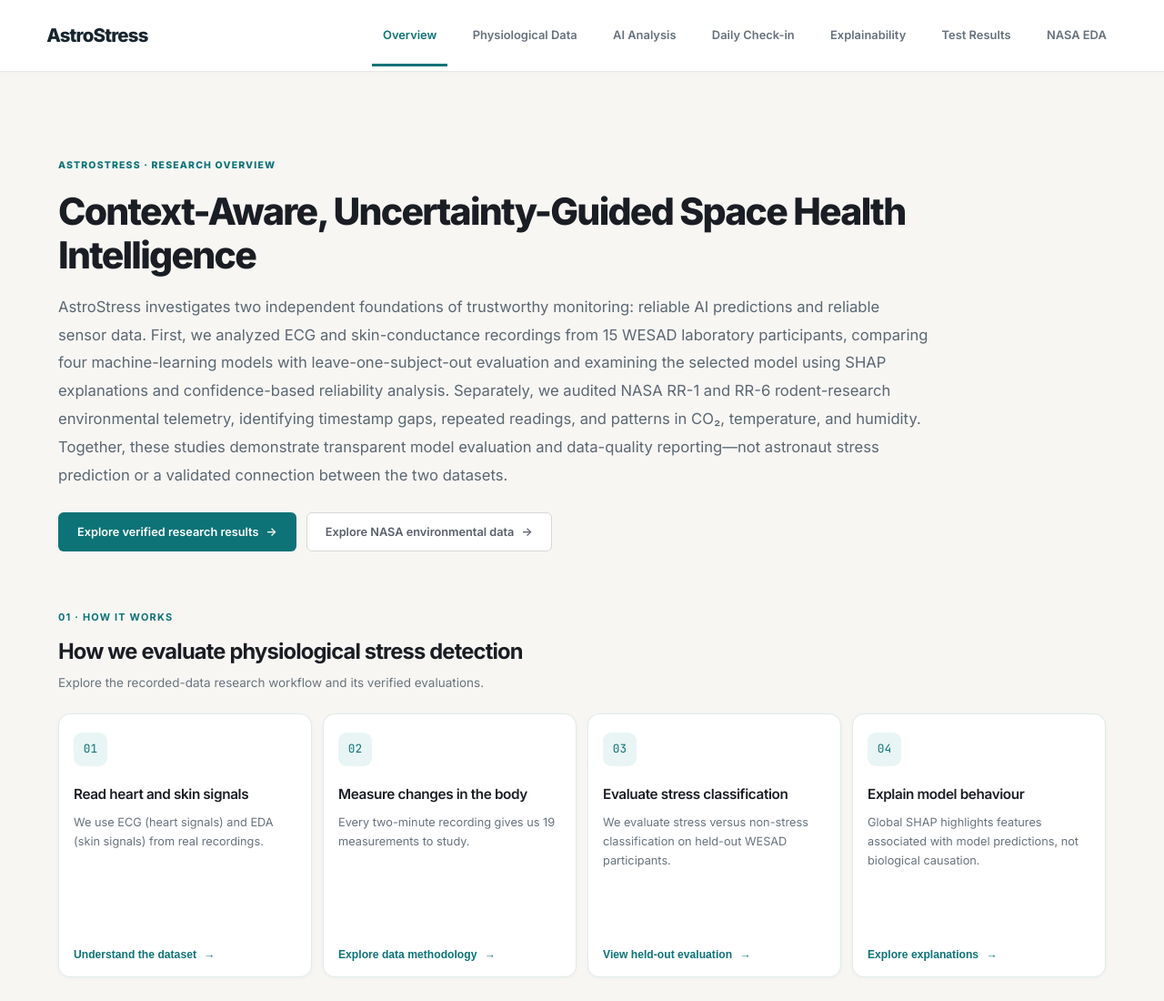
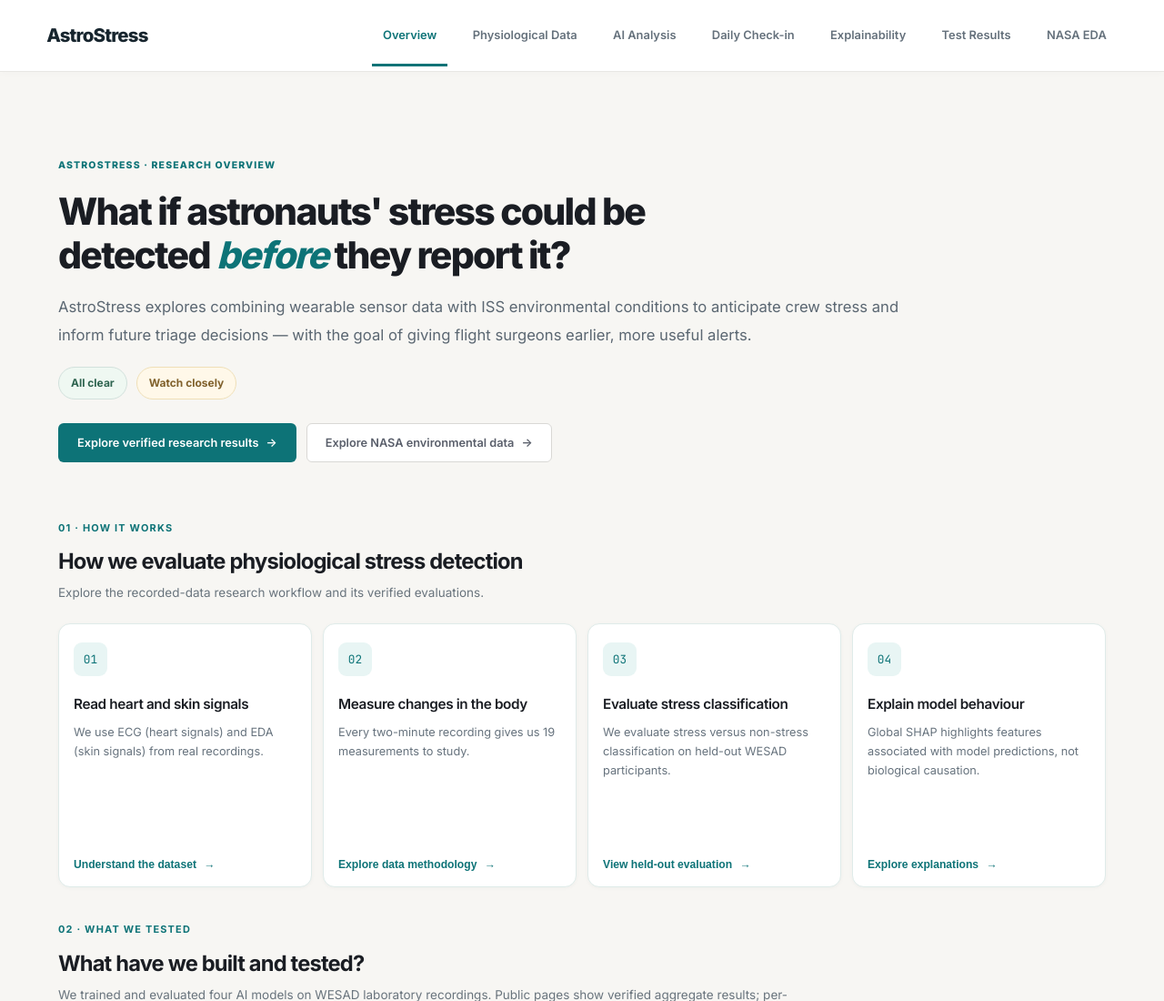
Before and after one commit to Pakeeza1508/AstroStress_, a plain HTML site: page index.html in a window 1280 px wide. Shown: the top 1100 px of the page at 91% size. Drawn offline with nearby package versions, Linux system fonts and the light colour scheme; no server answers.

Commit message:
copy(overview): replace long research intro with concise astronaut stress vision

```diff
--- a/index.html
+++ b/index.html
@@ -839,6 +839,10 @@ select:focus { outline: none; border-color: var(--teal-500); box-shadow: 0 0 0 3
 @media(max-width:720px){.main-content{padding:25px 17px 55px}.site-header-inner{padding:12px 17px 0}.workflow-grid,.research-summary-grid,.overview-next-grid,.research-stat-grid{grid-template-columns:1fr}.workflow-step{min-height:0}.overview-results-link{display:block}.overview-results-link .btn{margin-top:20px}.overview-lead{padding-top:18px}.overview-lead h1{font-size:2rem}}
 
 /* Space-mission framing: scientific, not theatrical */
+.mission-status-examples{display:flex;flex-wrap:wrap;gap:10px;margin-top:20px}
+.mission-status-examples span{display:inline-flex;align-items:center;padding:7px 13px;border:1px solid #d2e1dc;border-radius:999px;font-size:.8rem;font-weight:650;color:#2f6450;background:#eff8f2}
+.mission-status-examples .mission-status-watch{color:#80612c;background:#fff8e9;border-color:#efdfb7}
+.mission-hero h1 em{font-style:italic;color:#0d7377}
 .mission-hero{display:block;padding:27px 0 29px}
 .mission-hero-copy{padding:12px 0 6px}
 .mission-hero h1{font-size:clamp(2rem,3.15vw,3.2rem);font-weight:750;line-height:1.17;letter-spacing:-.043em;max-width:780px;margin-bottom:18px}
@@ -997,8 +1001,12 @@ select:focus { outline: none; border-color: var(--teal-500); box-shadow: 0 0 0 3
       <div class="mission-hero">
         <div class="mission-hero-copy">
           <span class="overview-identity">ASTROSTRESS · RESEARCH OVERVIEW</span>
-          <h1>Context-Aware, Uncertainty-Guided Space Health Intelligence</h1>
-          <p class="mission-intro">AstroStress investigates two independent foundations of trustworthy monitoring: reliable AI predictions and reliable sensor data. First, we analyzed ECG and skin-conductance recordings from 15 WESAD laboratory participants, comparing four machine-learning models with leave-one-subject-out evaluation and examining the selected model using SHAP explanations and confidence-based reliability analysis. Separately, we audited NASA RR-1 and RR-6 rodent-research environmental telemetry, identifying timestamp gaps, repeated readings, and patterns in CO₂, temperature, and humidity. Together, these studies demonstrate transparent model evaluation and data-quality reporting—not astronaut stress prediction or a validated connection between the two datasets.</p>
+          <h1>What if astronauts' stress could be<br>detected <em>before</em> they report it?</h1>
+          <p class="mission-intro">AstroStress explores combining wearable sensor data with ISS environmental conditions to anticipate crew stress and inform future triage decisions — with the goal of giving flight surgeons earlier, more useful alerts.</p>
+          <div class="mission-status-examples" aria-label="Illustrative alert concepts, not real-time crew monitoring">
+            <span class="mission-status-all-clear">All clear</span>
+            <span class="mission-status-watch">Watch closely</span>
+          </div>
           <p class="mission-data-source" hidden><strong>Source:</strong> WESAD and NASA EDA, independent research datasets.</p>
           <div class="mission-actions">
             <button class="btn btn-primary" type="button" data-go="results">Explore verified research results <span aria-hidden="true">→</span></button>
```
